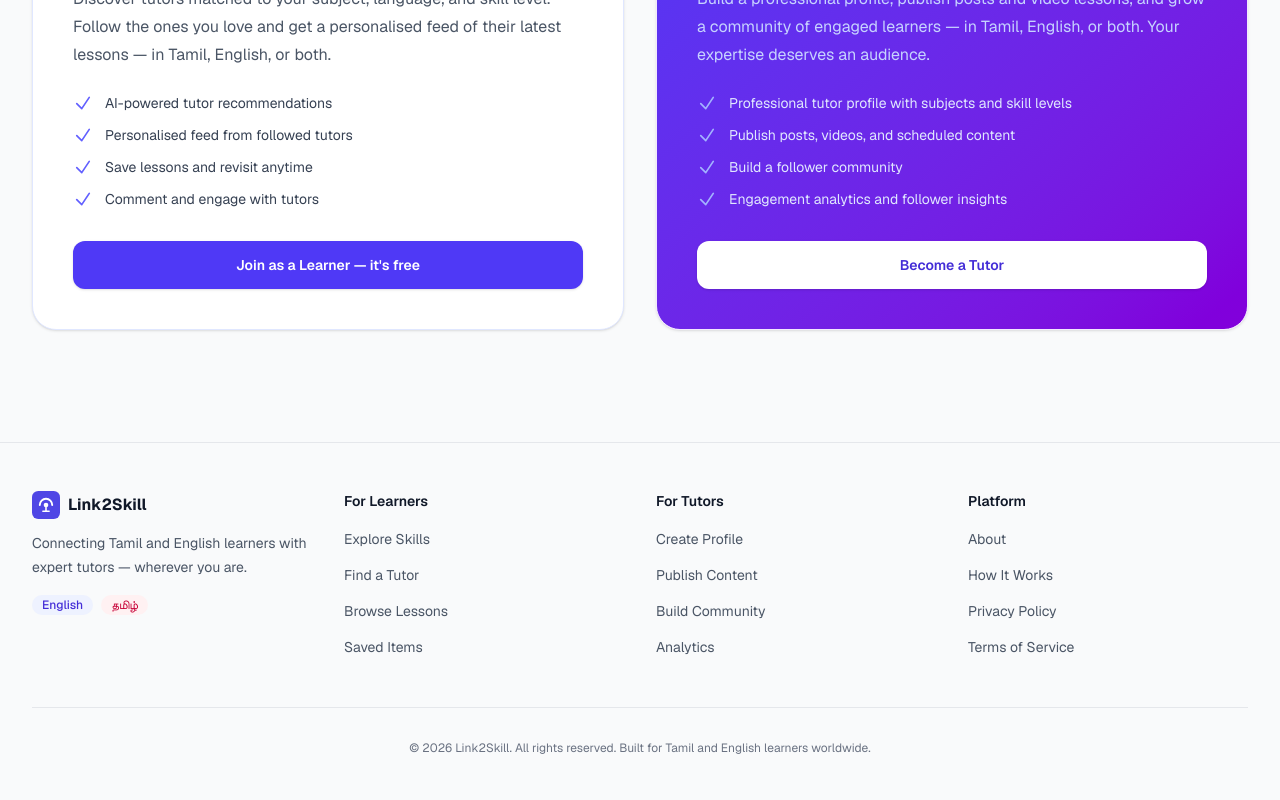
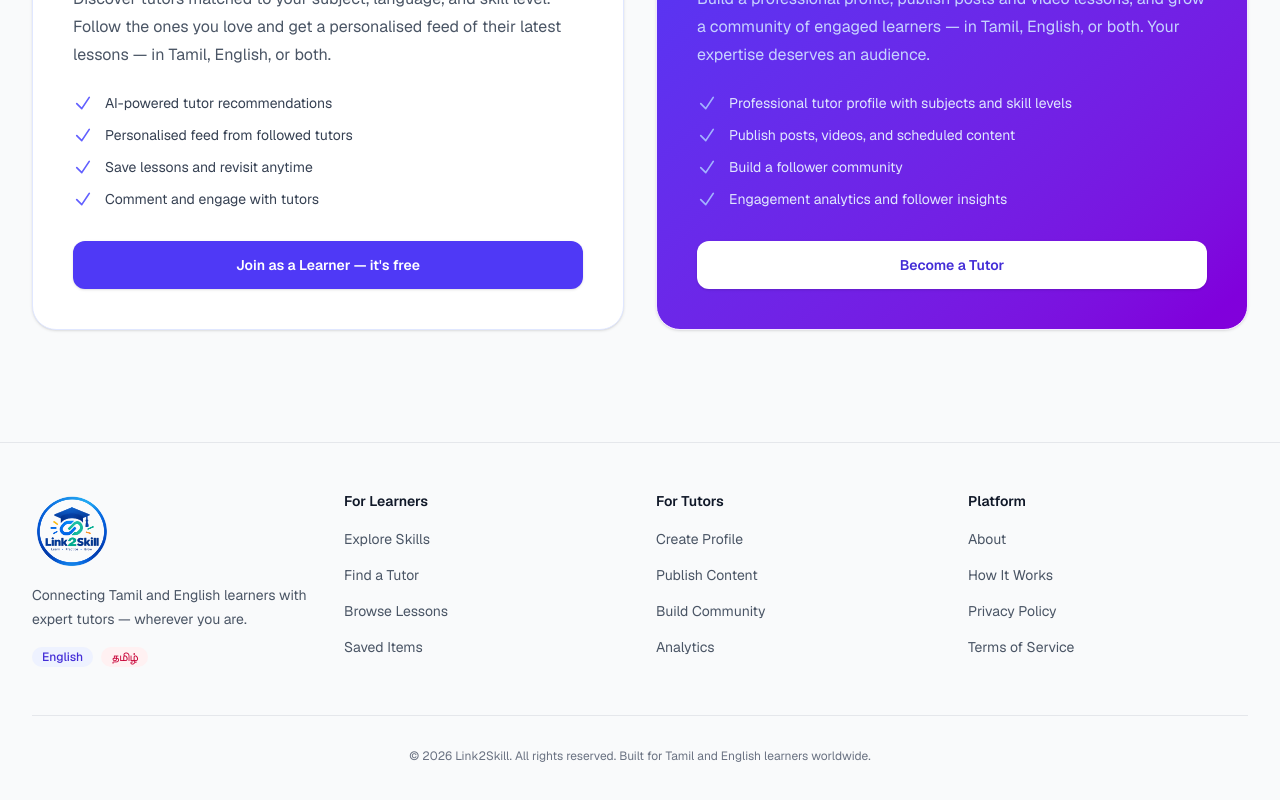
Before and after one commit to Sharmi-13/kiro-university-test, a Next.js app in the folder link2skill/: page / in a window 1280 px wide. Shown: the part 3615-4415 px from the top of the page. Built offline with nearby package versions, Linux system fonts and the light colour scheme.

Commit message:
feat: use Link2Skill logo in footer

```diff
--- a/link2skill/app/components/Footer.tsx
+++ b/link2skill/app/components/Footer.tsx
@@ -3,6 +3,7 @@
 // Server component
 
 import Link from "next/link";
+import Image from "next/image";
 
 export default function Footer() {
   return (
@@ -11,14 +12,14 @@
         <div className="grid grid-cols-1 gap-8 md:grid-cols-4">
           {/* Brand column */}
           <div className="md:col-span-1">
-            <Link href="/" className="flex items-center gap-2" aria-label="Link2Skill home">
-              <svg aria-hidden="true" viewBox="0 0 36 36" fill="none" className="h-7 w-7">
-                <rect width="36" height="36" rx="8" fill="#4F46E5" />
-                <path d="M10 18a8 8 0 0 1 16 0" stroke="white" strokeWidth="2.5" strokeLinecap="round" />
-                <circle cx="18" cy="18" r="3" fill="white" />
-                <path d="M18 21v5M14 26h8" stroke="white" strokeWidth="2" strokeLinecap="round" />
-              </svg>
-              <span className="font-bold text-gray-900">Link2Skill</span>
+            <Link href="/" className="flex items-center" aria-label="Link2Skill home">
+              <Image
+                src="/logo.png"
+                alt="Link2Skill"
+                width={120}
+                height={120}
+                className="h-20 w-20 object-contain"
+              />
             </Link>
             <p className="mt-3 text-sm leading-6 text-gray-600">
               Connecting Tamil and English learners with expert tutors — wherever you are.
```
